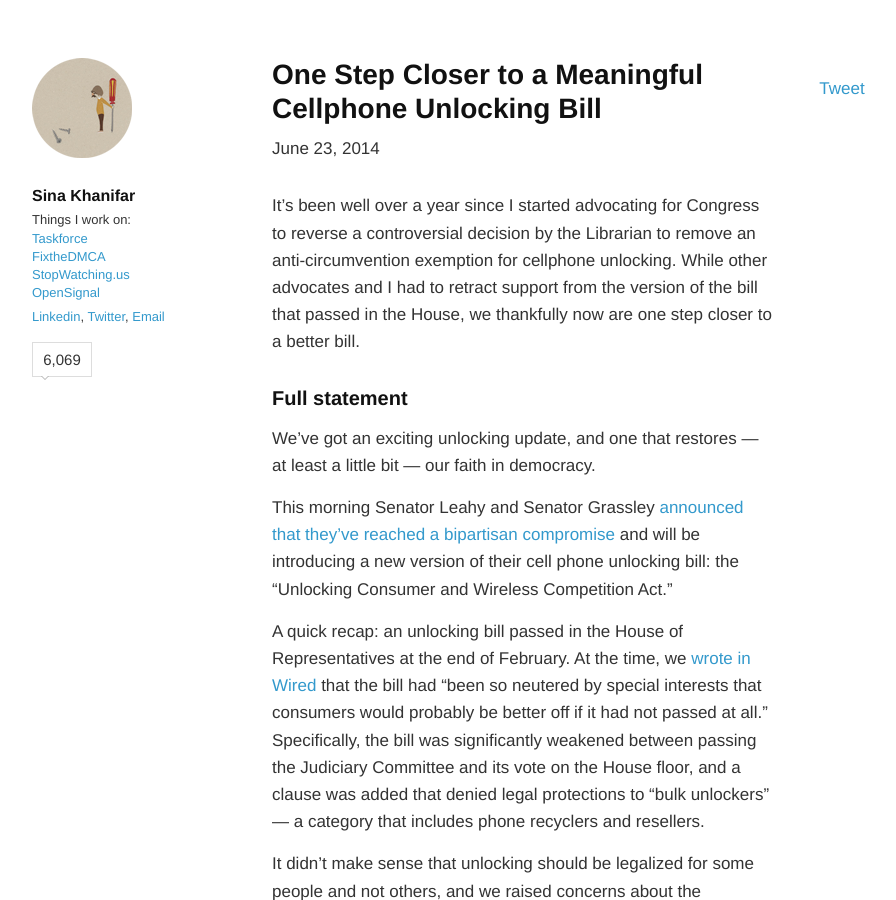
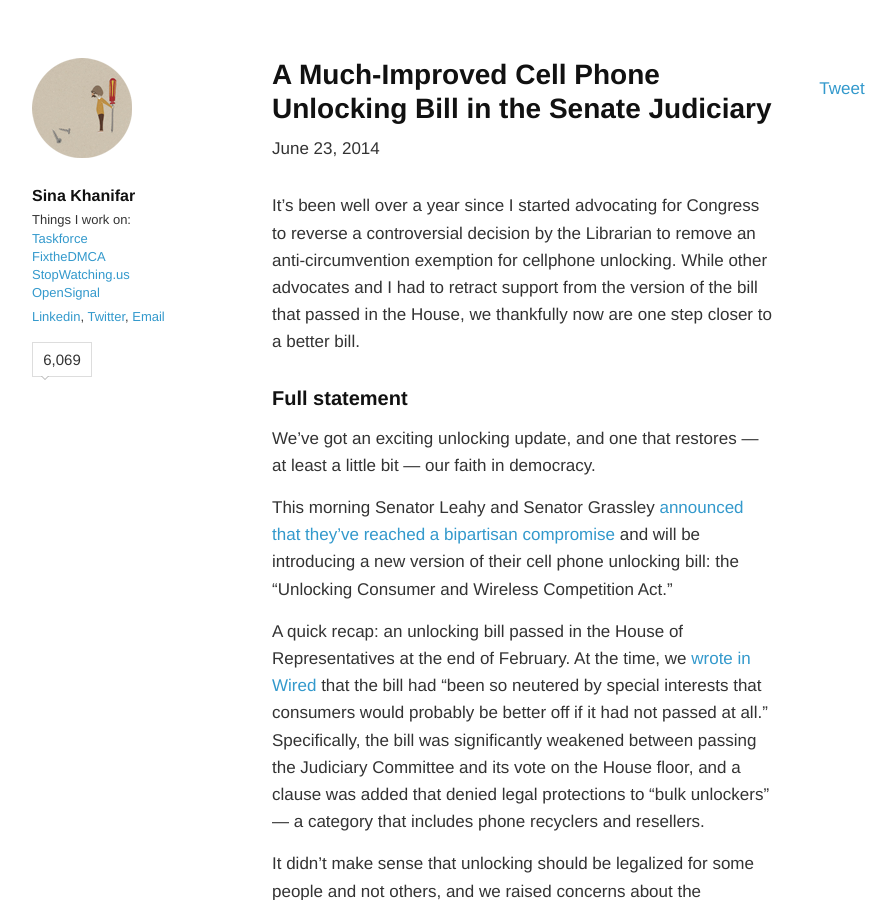
Before and after one commit to sinak/sinak.github.com, a Jekyll site: the page built from _posts/2014-06-23-new-senate-judiciary-unlocking-bill.md, in a window 1280 px wide and 900 px high. Shown: the whole window, without its empty margins (178-1074 px from the left). Built offline with Jekyll 4.4.1, drawn with Linux system fonts in a browser that asks for light colours; nearby versions of some CDN libraries; some web fonts are replaced; Markdown is read by kramdown in place of the engine named in the settings; comment, search, counter and statistics services are not loaded.

Commit message:
Update and rename 2014-06-23-statement-on-unlocking.md to 2014-06-23-new-senate-judiciary-unlocking-bill.md

```diff
--- a/_posts/2014-06-23-statement-on-unlocking.md
+++ b/_posts/2014-06-23-new-senate-judiciary-unlocking-bill.md
@@ -1,6 +1,6 @@
 ---
 layout: post
-title: One Step Closer to a Meaningful Cellphone Unlocking Bill
+title: A Much-Improved Cell Phone Unlocking Bill in the Senate Judiciary
 category: posts
 tweet: Much-improved cellphone unlocking bill by @SenatorLeahy. We’re one step close to owning our phones (via @sinak) ->
 excerpt:
```
